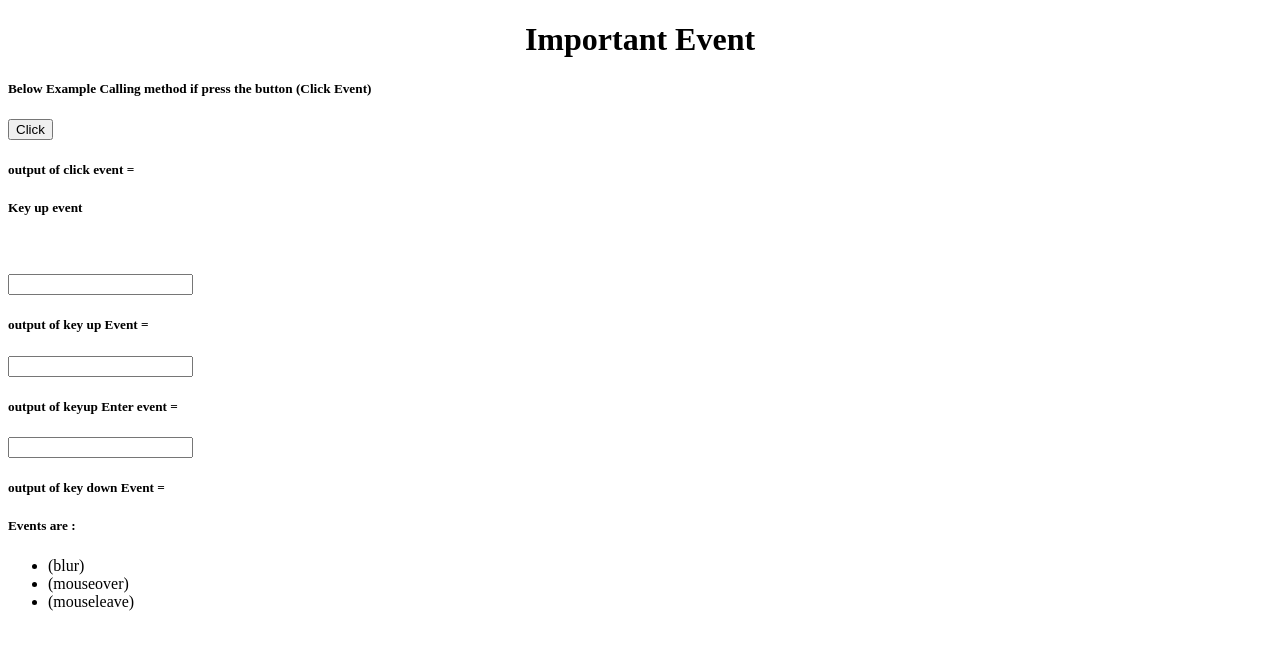
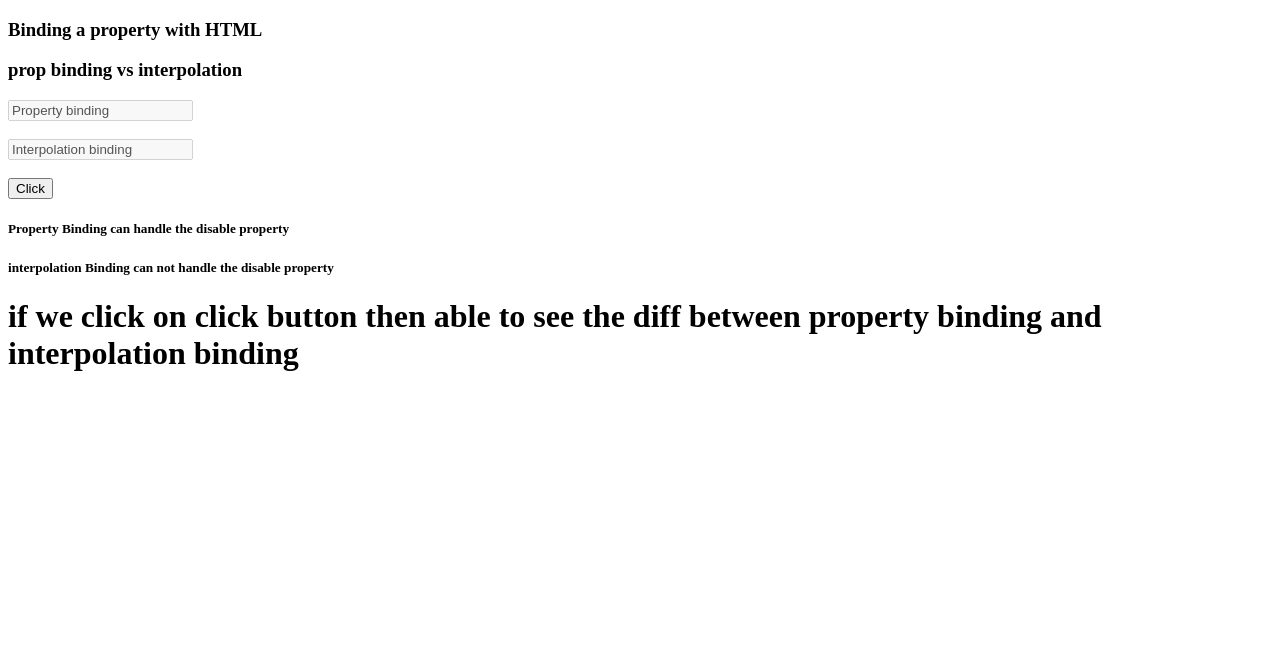
Before and after one commit to mohammadaamir1102/angular_practice, an Angular app: page / in a window 1280 px wide. Shown: the top 650 px of the page. Built offline with nearby package versions, Linux system fonts and the light colour scheme.

Commit message:
property binding

```diff
--- a/src/app/app.component.html
+++ b/src/app/app.component.html
@@ -1,4 +1,5 @@
 <!-- <app-interpolation></app-interpolation> -->
 <!-- <app-componet></app-componet> -->
 <!-- <app-logincomponent></app-logincomponent> -->
-<app-event></app-event>
+<!-- <app-event></app-event> -->
+<app-propbinding></app-propbinding>
--- a/src/app/app.module.ts
+++ b/src/app/app.module.ts
@@ -7,6 +7,7 @@ import { InterpolationComponent } from './interpolation/interpolation.component'
 import { ComponetComponent } from './componet/componet.component';
 import { LoginModule } from './login/login.module';
 import { EventComponent } from './event/event.component';
+import { PropbindingComponent } from './propbinding/propbinding.component';
 
 
 @NgModule({
@@ -14,7 +15,8 @@ import { EventComponent } from './event/event.component';
     AppComponent,
     InterpolationComponent,
     ComponetComponent,
-    EventComponent
+    EventComponent,
+    PropbindingComponent
   ],
   imports: [
     BrowserModule,
--- /dev/null
+++ b/src/app/propbinding/propbinding.component.html
@@ -0,0 +1,10 @@
+<h3>Binding a property with HTML</h3>
+<h3>prop binding vs interpolation</h3>
+<input type="text" [disabled]="isEnable" [value]="proBinding"><br><br>
+<input type="text" disabled="isEnable" value={{interpolBinding}}><br><br>
+
+<button (click)="enableTextBox()">Click</button>
+
+<h5>Property Binding can handle the disable property</h5>
+<h5>interpolation Binding can not handle the disable property</h5>
+<h1>if we click on click  button then able to see the diff between property binding and interpolation binding</h1>
--- /dev/null
+++ b/src/app/propbinding/propbinding.component.ts
@@ -0,0 +1,16 @@
+import { Component } from '@angular/core';
+
+@Component({
+  selector: 'app-propbinding',
+  templateUrl: './propbinding.component.html',
+  styleUrls: ['./propbinding.component.css'],
+})
+export class PropbindingComponent {
+  proBinding: string = 'Property binding';
+  interpolBinding: string = 'Interpolation binding';
+
+  isEnable: boolean = true;
+  enableTextBox() {
+    this.isEnable = false;
+  }
+}
```
Also changed, not shown: src/app/propbinding/propbinding.component.css (added), 1 other file (tests, documents, lock files or other folders).
